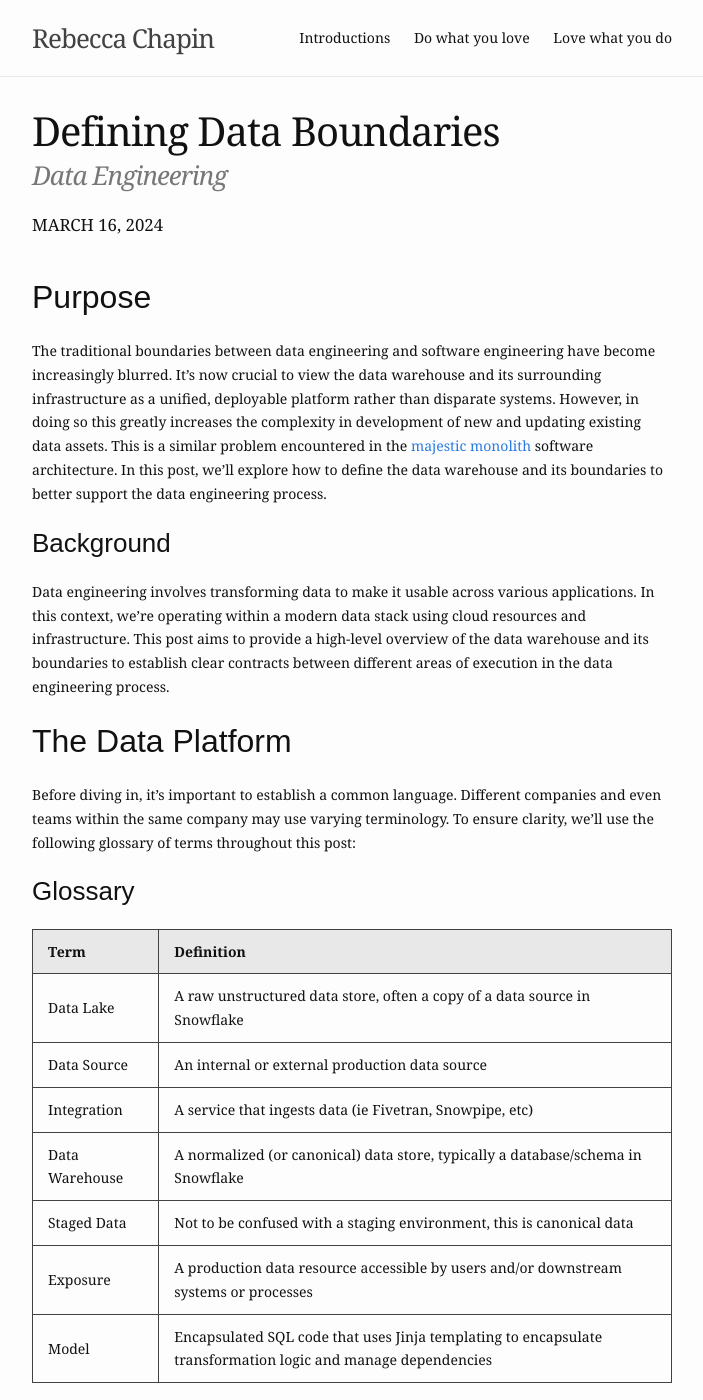
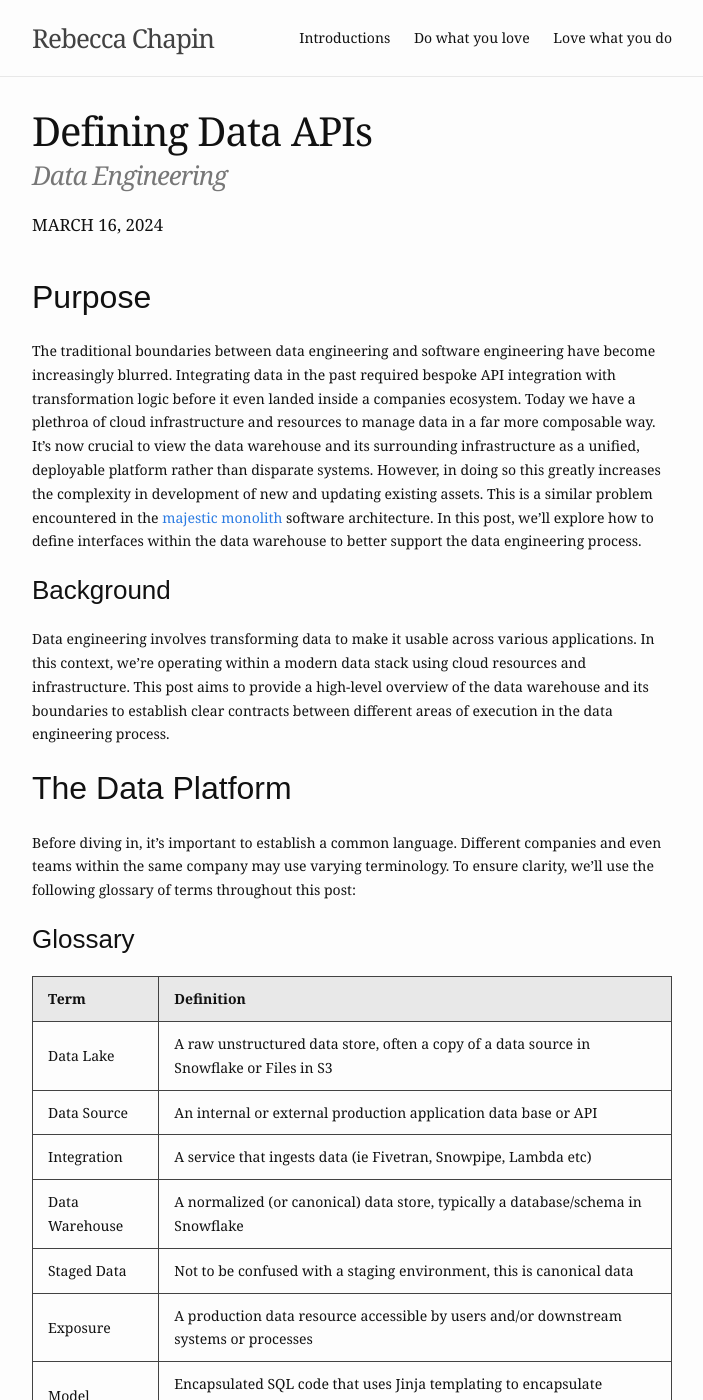
Before and after one commit to rubyDoomsday/rubydoomsday.github.io, a Jekyll site: the page built from work/data_engineering/_posts/2024-03-16-defining-data-boundaries.md, in a window 1280 px wide and 1400 px high. Shown: the whole window, without its empty margins (288-991 px from the left). Built offline with Jekyll 4.4.1, drawn with Linux system fonts in a browser that asks for light colours; some of the changed text lies outside the part shown.

Commit message:
small article update

```diff
--- a/work.markdown
+++ b/work.markdown
@@ -6,7 +6,7 @@ features:
   - title: Data Engineering
     url: /work/data_engineering/contents.html
     image: /assets/img/data-engineering.png
-    description: "A collection of articles and guides on data engineering, data architecutre and data governance in general."
+    description: "I approach data engineering through a software engineering lense. This collection of articles and guides on data engineering, architecutre and governance are my take on a composable modern data platform."
 ---
 
 There is more to software than a well crafted algorithm. Simple effective code
--- a/work/data_engineering/_posts/2024-03-16-defining-data-boundaries.md
+++ b/work/data_engineering/_posts/2024-03-16-defining-data-boundaries.md
@@ -1,6 +1,6 @@
 ---
 layout: post
-title:  Defining Data Boundaries
+title:  Defining Data APIs
 subtitle: Data Engineering
 date:   2024-03-16
 tags:   data architecture design documentation
@@ -8,11 +8,13 @@ tags:   data architecture design documentation
 
 # Purpose
 
-The traditional boundaries between data engineering and software engineering have become increasingly blurred. It's now crucial to view the
-data warehouse and its surrounding infrastructure as a unified, deployable platform rather than disparate systems. However, in doing so this
-greatly increases the complexity in development of new and updating existing data assets. This is a similar problem encountered in the
-[majestic monolith](https://robertorodes.com/the-blog/the-majestic-monolith-demystified/) software architecture. In this post, we'll explore
-how to define the data warehouse and its boundaries to better support the data engineering process.
+The traditional boundaries between data engineering and software engineering have become increasingly blurred. Integrating data in the past
+required bespoke API integration with transformation logic before it even landed inside a companies ecosystem. Today we have a plethroa of
+cloud infrastructure and resources to manage data in a far more composable way. It's now crucial to view the data warehouse and its
+surrounding infrastructure as a unified, deployable platform rather than disparate systems. However, in doing so this greatly increases the
+complexity in development of new and updating existing assets. This is a similar problem encountered in the [majestic
+monolith](https://robertorodes.com/the-blog/the-majestic-monolith-demystified/) software architecture. In this post, we'll explore how to
+define interfaces within the data warehouse to better support the data engineering process.
 
 ## Background
 
@@ -30,9 +32,9 @@ terminology. To ensure clarity, we'll use the following glossary of terms throug
 {: .table__header-row}
 | Term           | Definition                                                                                                   |
 | ---            | ---                                                                                                          |
-| Data Lake      | A raw unstructured data store, often a copy of a data source in Snowflake                                    |
-| Data Source    | An internal or external production data source                                                               |
-| Integration    | A service that ingests data (ie Fivetran, Snowpipe, etc)                                                     |
+| Data Lake      | A raw unstructured data store, often a copy of a data source in Snowflake or Files in S3                     |
+| Data Source    | An internal or external production application data base or API                                              |
+| Integration    | A service that ingests data (ie Fivetran, Snowpipe, Lambda etc)                                              |
 | Data Warehouse | A normalized (or canonical) data store, typically a database/schema in Snowflake                             |
 | Staged Data    | Not to be confused with a staging environment, this is canonical data                                        |
 | Exposure       | A production data resource accessible by users and/or downstream systems or processes                        |
@@ -41,8 +43,8 @@ terminology. To ensure clarity, we'll use the following glossary of terms throug
 ## Medallion Data Platform
 
 The concept of [medallion data](https://www.databricks.com/glossary/medallion-architecture) is not new. However, its practical
-implementation can be ambiguous. This article presents an interpretation of how to effectively implement medallion data concepts within a
-data engineering team, outlining the tiers of data coverage. While not definitive, this approach has proven effective in practice.
+implementation can be ambiguous. The following sections present an interpretation of how to effectively implement medallion data concepts
+within a data engineering team, outlining the tiers of data coverage. While not definitive, this approach has proven effective in practice.
 
 ### Tiers of Data
 
```
